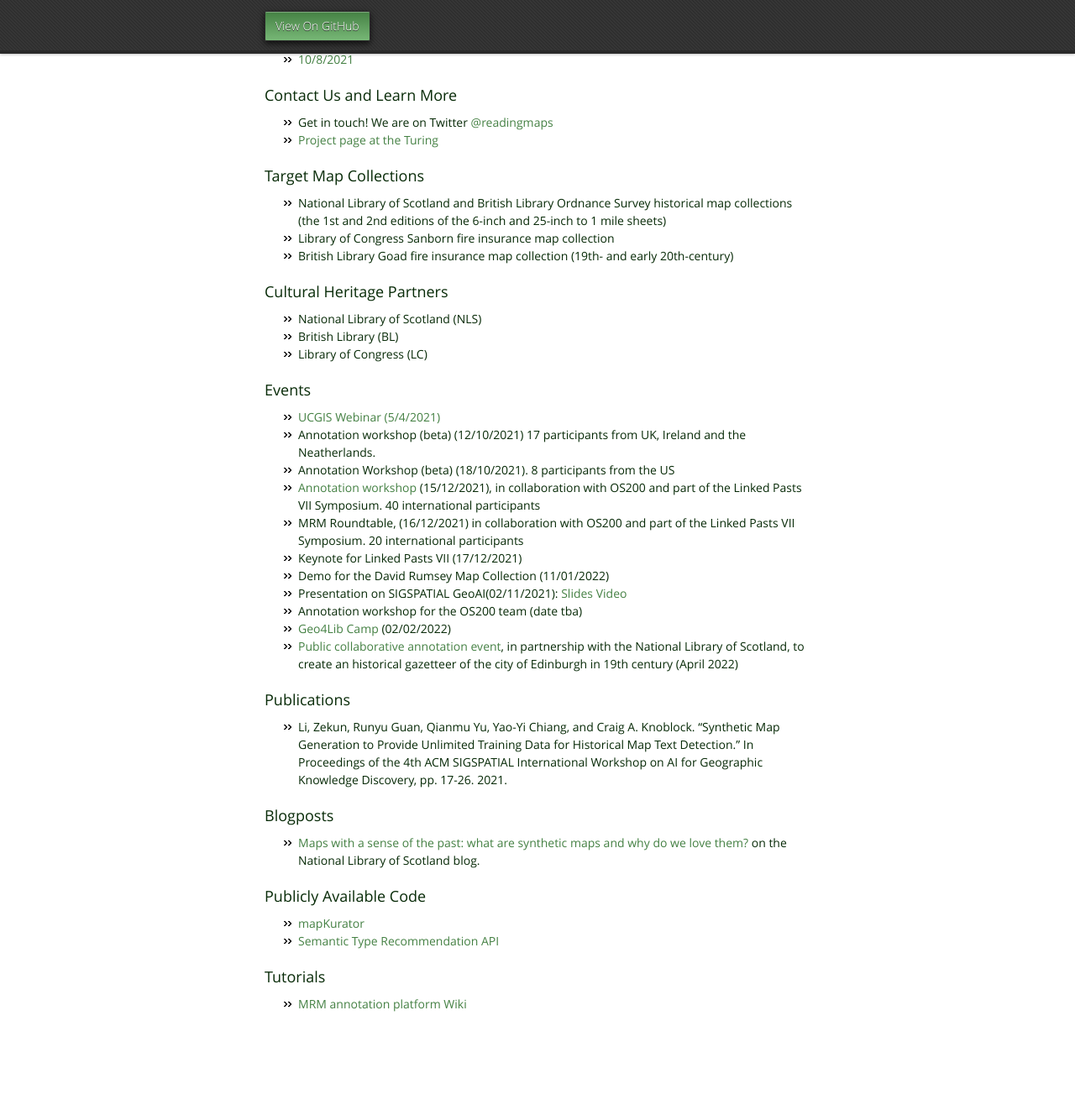
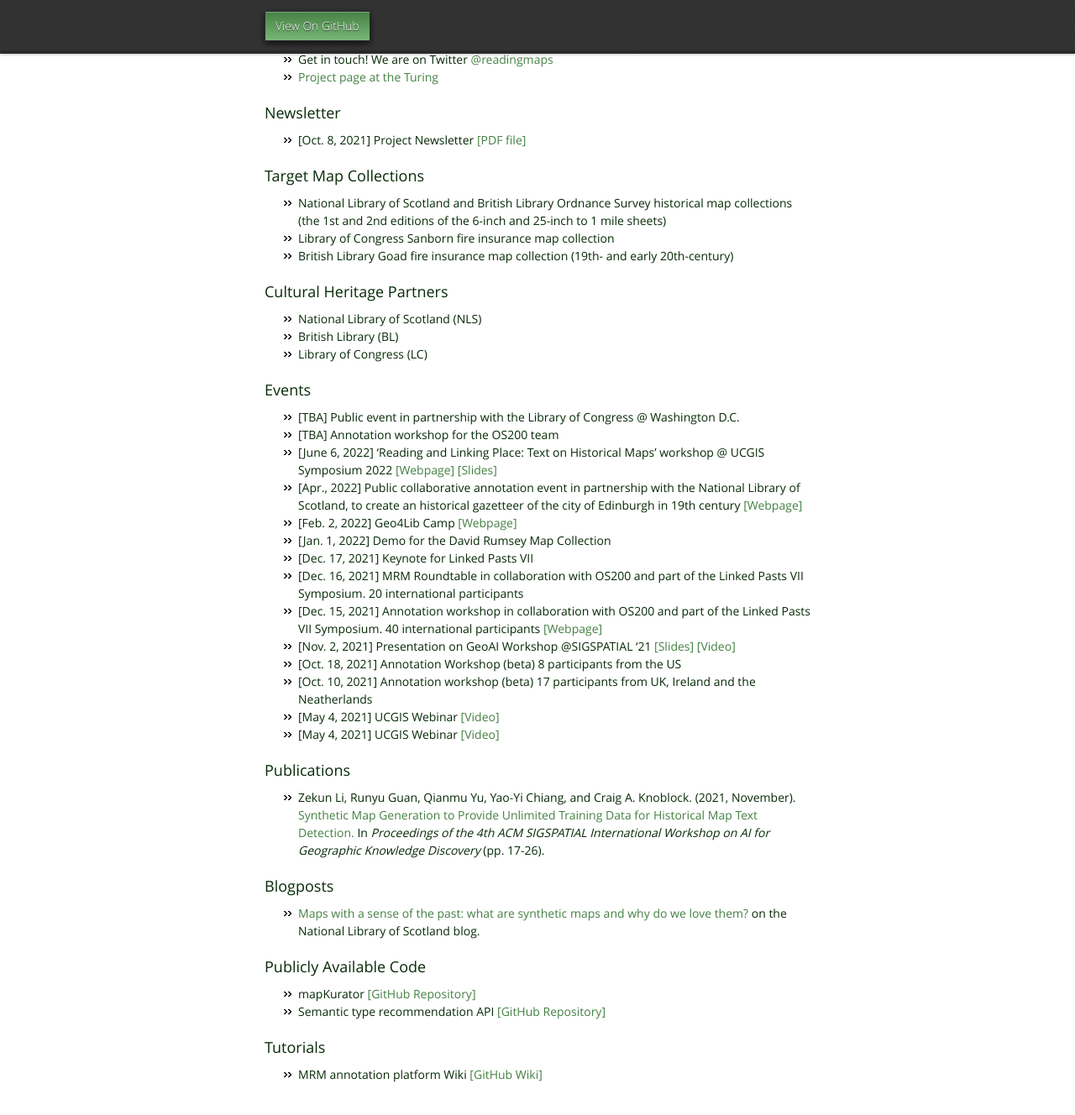
Before and after one commit to machines-reading-maps/machines-reading-maps.github.io, a Jekyll site: the page built from index.md, in a window 1280 px wide and 1400 px high, scrolled down 1380 px. Shown: the top 1328 px of the window at 84% size. Built offline with Jekyll 4.4.1, drawn with Linux system fonts in a browser that asks for light colours; our own code applies the rules of GitHub Pages for plain Markdown files.

Commit message:
Update index.md

```diff
--- a/index.md
+++ b/index.md
@@ -41,12 +41,12 @@ We will share code, datasets, and more via this website.
   - Bert Spaan, Independent Researcher
   - Daniel C.S. Wilson, The Alan Turing Institute
 
-### Newsletter
-- [10/8/2021](https://github.com/machines-reading-maps/Tutorials-Newsletters/blob/main/Newsletter_2021_10.pdf)
-
 ### Contact Us and Learn More
 - Get in touch! We are on Twitter [@readingmaps](https://twitter.com/ReadingMaps)
 - [Project page at the Turing](https://www.turing.ac.uk/research/research-projects/machines-reading-maps)
+
+### Newsletter
+- [Oct. 8, 2021] Project Newsletter [[PDF file]](https://github.com/machines-reading-maps/Tutorials-Newsletters/blob/main/Newsletter_2021_10.pdf)
 
 ### Target Map Collections
 - National Library of Scotland and British Library Ordnance Survey historical map collections (the 1st and 2nd editions of the 6-inch and 25-inch to 1 mile sheets)
@@ -59,27 +59,31 @@ We will share code, datasets, and more via this website.
 - Library of Congress (LC)
 
 ### Events
-- [UCGIS Webinar (5/4/2021)](https://youtu.be/F45jgjbhoIY)
-- Annotation workshop (beta) (12/10/2021) 17 participants from UK, Ireland and the Neatherlands.
-- Annotation Workshop (beta) (18/10/2021). 8 participants from the US
-- [Annotation workshop](https://github.com/machines-reading-maps/Tutorials-Newsletters/blob/main/LinkedPasts_Workshop/welcome.md) (15/12/2021), in collaboration with OS200 and part of the Linked Pasts VII Symposium. 40 international participants
-- MRM Roundtable, (16/12/2021) in collaboration with OS200 and part of the Linked Pasts VII Symposium. 20 international participants
-- Keynote for Linked Pasts VII (17/12/2021)
-- Demo for the David Rumsey Map Collection (11/01/2022)
-- Presentation on SIGSPATIAL GeoAI(02/11/2021): [Slides](https://drive.google.com/file/d/1UNbRVB47KzjqCGvxaDWhofJVbOsgxMwD/view?usp=sharing) [Video](https://drive.google.com/file/d/1WeFO7hBXWHOuuwtgbDhd6OTONz2RDH77/view?usp=sharing)
-- Annotation workshop for the OS200 team (date tba)
-- [Geo4Lib Camp](https://geo4libcamp.github.io/program/) (02/02/2022)
-- [Public collaborative annotation event](https://maps_transcription_nls.mailchimpsites.com/), in partnership with the National Library of Scotland, to create an historical gazetteer of the city of Edinburgh in 19th century (April 2022)
+- [TBA] Public event in partnership with the Library of Congress @ Washington D.C.
+- [TBA] Annotation workshop for the OS200 team
+- [June 6, 2022] 'Reading and Linking Place: Text on Historical Maps' workshop @ UCGIS Symposium 2022 [[Webpage]](https://machines-reading-maps.github.io/ucgis2022-workshop) [[Slides]](https://drive.google.com/file/d/1CWNIdYTRl8SoVU5fyLswTETDPX_kqQrq/view?usp=sharing)
+- [Apr., 2022] Public collaborative annotation event in partnership with the National Library of Scotland, to create an historical gazetteer of the city of Edinburgh in 19th century [[Webpage]](https://maps_transcription_nls.mailchimpsites.com/)
+- [Feb. 2, 2022] Geo4Lib Camp [[Webpage]](https://geo4libcamp.github.io/program/)
+- [Jan. 1, 2022] Demo for the David Rumsey Map Collection
+- [Dec. 17, 2021] Keynote for Linked Pasts VII
+- [Dec. 16, 2021] MRM Roundtable in collaboration with OS200 and part of the Linked Pasts VII Symposium. 20 international participants
+- [Dec. 15, 2021] Annotation workshop in collaboration with OS200 and part of the Linked Pasts VII Symposium. 40 international participants [[Webpage]](https://github.com/machines-reading-maps/Tutorials-Newsletters/blob/main/LinkedPasts_Workshop/welcome.md)
+- [Nov. 2, 2021] Presentation on GeoAI Workshop @SIGSPATIAL '21 [[Slides]](https://drive.google.com/file/d/1UNbRVB47KzjqCGvxaDWhofJVbOsgxMwD/view?usp=sharing) [[Video]](https://drive.google.com/file/d/1WeFO7hBXWHOuuwtgbDhd6OTONz2RDH77/view?usp=sharing)
+- [Oct. 18, 2021] Annotation Workshop (beta) 8 participants from the US
+- [Oct. 10, 2021] Annotation workshop (beta) 17 participants from UK, Ireland and the Neatherlands
+- [May 4, 2021] UCGIS Webinar [[Video]](https://youtu.be/F45jgjbhoIY)
+- [May 4, 2021] UCGIS Webinar [[Video]](https://youtu.be/F45jgjbhoIY)
+
 
 ### Publications
-- Li, Zekun, Runyu Guan, Qianmu Yu, Yao-Yi Chiang, and Craig A. Knoblock. "Synthetic Map Generation to Provide Unlimited Training Data for Historical Map Text Detection." In Proceedings of the 4th ACM SIGSPATIAL International Workshop on AI for Geographic Knowledge Discovery, pp. 17-26. 2021.
+- Zekun Li, Runyu Guan, Qianmu Yu, Yao-Yi Chiang, and Craig A. Knoblock. (2021, November). [Synthetic Map Generation to Provide Unlimited Training Data for Historical Map Text Detection.](https://zekun-li.github.io/files/GEOAI_2021.pdf) In *Proceedings of the 4th ACM SIGSPATIAL International Workshop on AI for Geographic Knowledge Discovery* (pp. 17-26).
 
 ### Blogposts
 - [Maps with a sense of the past: what are synthetic maps and why do we love them?](https://blog.nls.uk/maps-with-a-sense-of-the-past/) on the National Library of Scotland blog.
 
 ### Publicly Available Code
-- [mapKurator](https://github.com/machines-reading-maps/map-kurator)
-- [Semantic Type Recommendation API](https://github.com/machines-reading-maps/entity-recommendation-api)
+- mapKurator [[GitHub Repository]](https://github.com/machines-reading-maps/map-kurator)
+- Semantic type recommendation API [[GitHub Repository]](https://github.com/machines-reading-maps/entity-recommendation-api)
 
 ### Tutorials
-- [MRM annotation platform Wiki](https://github.com/machines-reading-maps/Tutorials-Newsletters/wiki)
+- MRM annotation platform Wiki [[GitHub Wiki]](https://github.com/machines-reading-maps/Tutorials-Newsletters/wiki)
```
